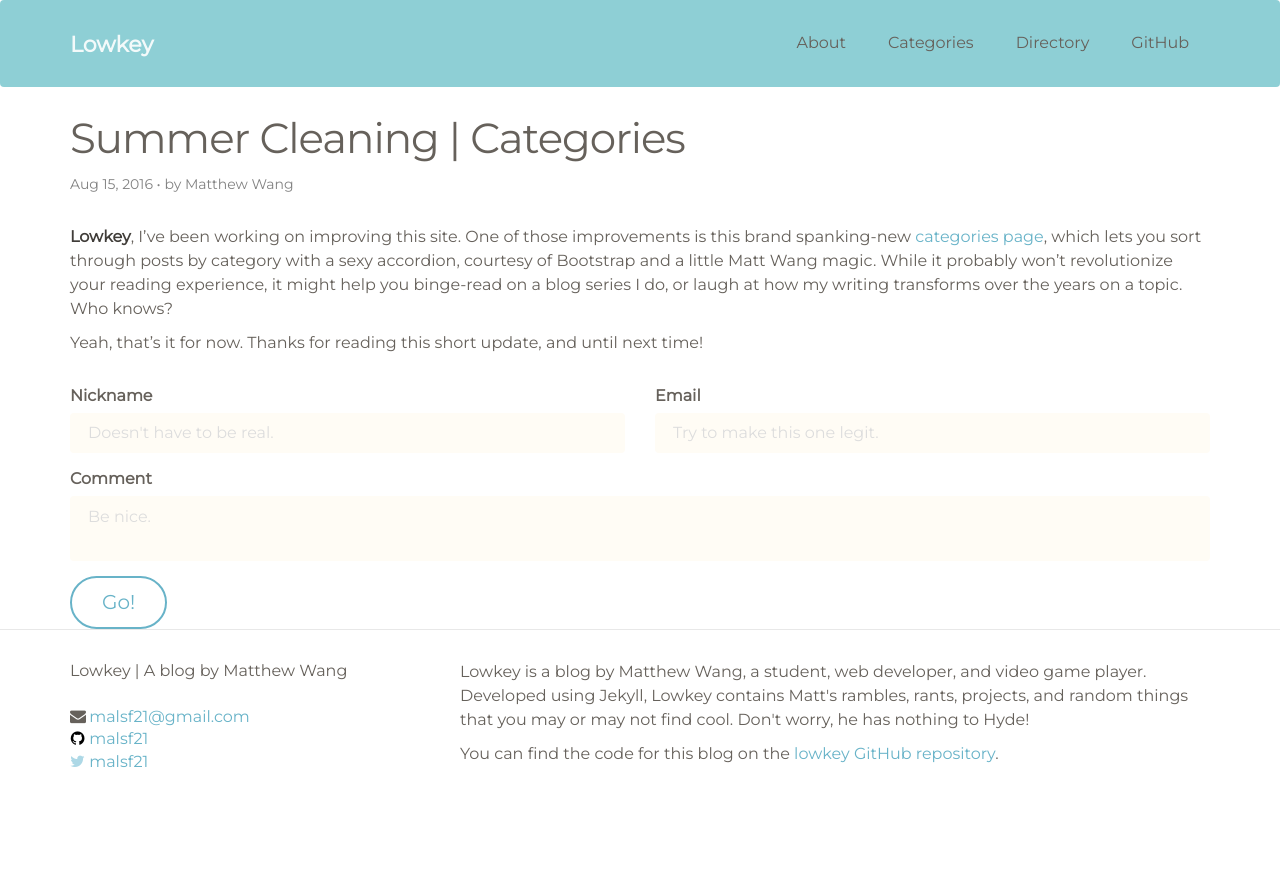
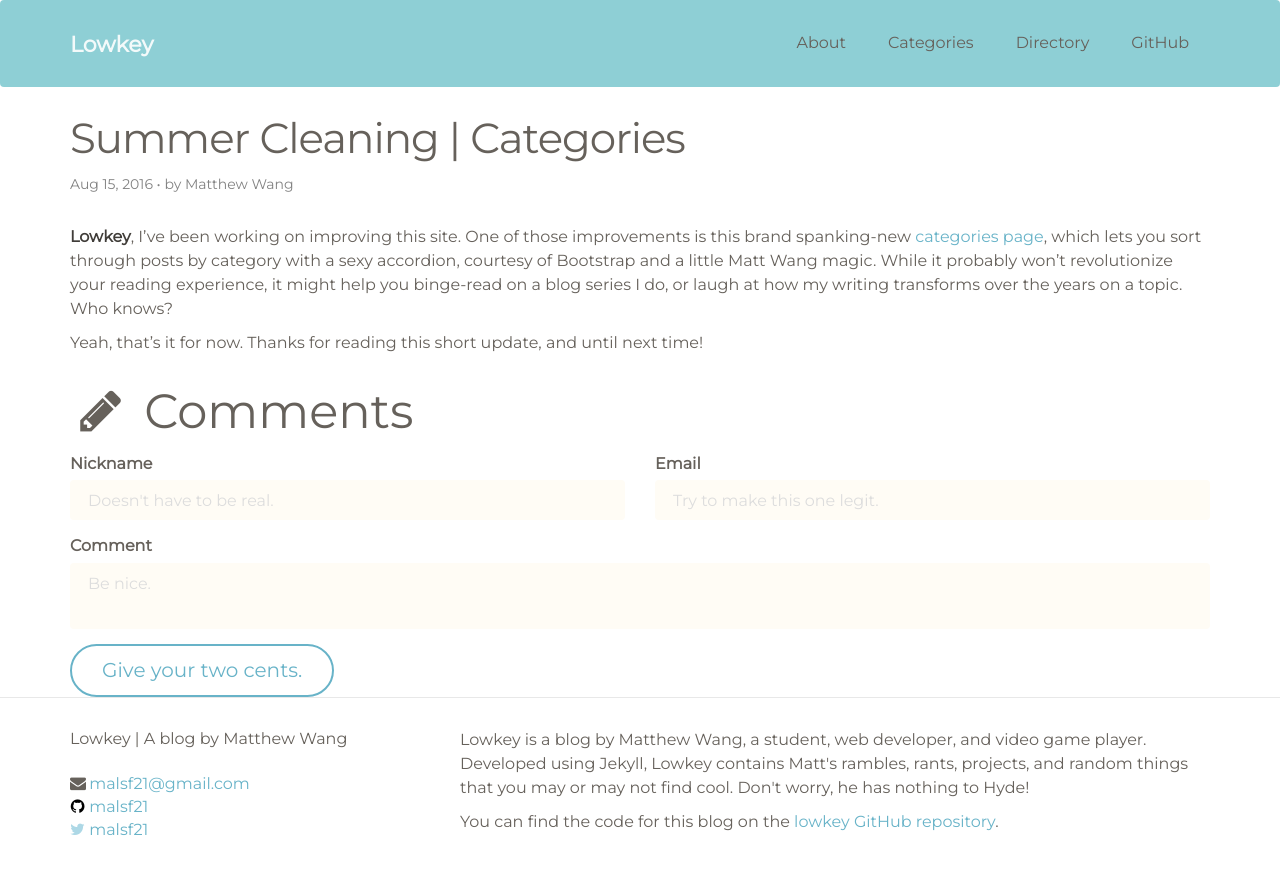
Before and after one commit to mattxwang/lowkey, a Jekyll site: the page built from _posts/2016-08-15-site-categories.markdown, in a window 1280 px wide. Shown: the top 874 px of the page. Built offline with Jekyll 4.4.1, drawn with Linux system fonts in a browser that asks for light colours.

Commit message:
updates a few bugs with statesman

```diff
--- a/_config.yml
+++ b/_config.yml
@@ -7,7 +7,7 @@ description: > #
   Developed using Jekyll, Lowkey contains Matt's rambles, rants, projects, and random things
   that you may or may not find cool. Don't worry, he has nothing to Hyde!
 baseurl: ""
-url: "http://blog.matthewwang.me"
+url: "https://blog.matthewwang.me"
 twitter_username: malsf21
 github_username:  malsf21
 repo: "http://github.com/malsf21/lowkey"
@@ -23,8 +23,8 @@ paginate: 10
 # Static Man! (I'm using this for comment sections)
 staticman:
   allowedFields: ['name', 'email', 'comment']
-  branch: 'gh-pages'
-  path: _data/posts/{options.post-slug}
+  branch: 'master'
+  path: _data/comments/{options.post-slug}
   filename: comment{@timestamp}
-  format: 'yaml'
+  format: 'yml'
   moderation: false
--- a/_layouts/post.html
+++ b/_layouts/post.html
@@ -14,8 +14,21 @@ layout: default
     </div>
 
     <div>
+      <h2><span class="fa fa-fw fa-pencil"></span> Comments</h2>
+      {% if site.data.comments[post_slug] %}
+        {% assign comments = site.data.comments[post_slug] | sort %}
+          {% for comment in comments %}
+            <div class="well">
+              <h2><a href="{{comment[1].email}}">{{comment[1].name}}</a></h2>
+              <p>
+                {{comment[1].comment}}
+              </p>
+            </div>
+          {% endfor %}
+			{% endif %}
       <form method="POST" action="https://api.staticman.net/v1/entry/malsf21/lowkey/master">
-        <input class="form-control" name="options[slug]" type="hidden" value="{{ page.slug }}">
+        <input name="options[slug]" type="hidden" value="{{ page.slug }}">
+        <input name="options[redirect]" type="hidden" value="{{site.url}}{{page.url}}">
         <div class="row">
           <div class="col-sm-6">
             <div class="form-group">
@@ -34,7 +47,7 @@ layout: default
           <label for="comment">Comment</label>
           <textarea class="form-control" id="comment" name="fields[comment]" placeholder="Be nice."></textarea>
         </div>
-        <button class="btn btn-lg btn-info" type="submit">Go!</button>
+        <button class="btn btn-lg btn-info" type="submit">Give your two cents.</button>
       </form>
     </div>
 
```
